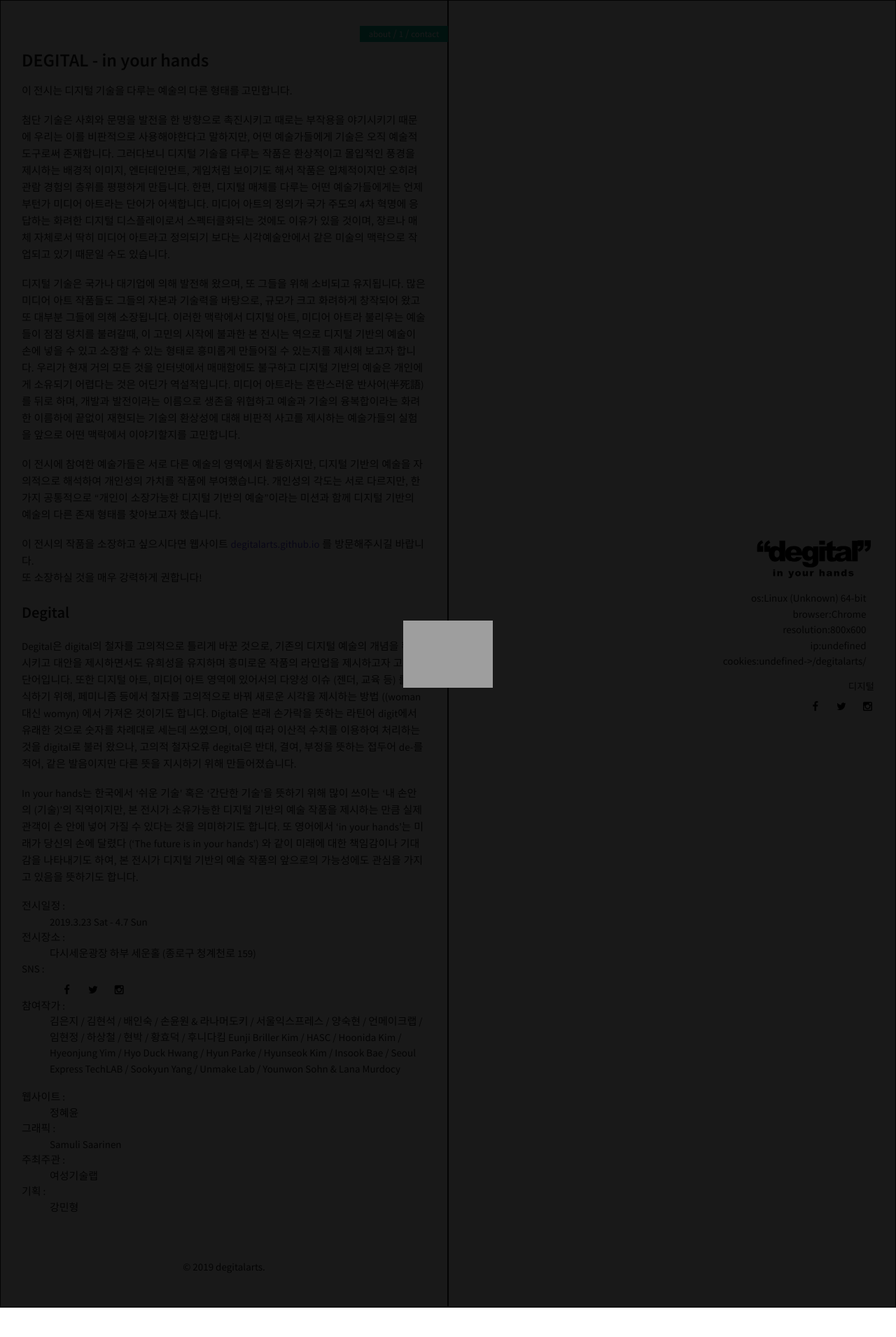
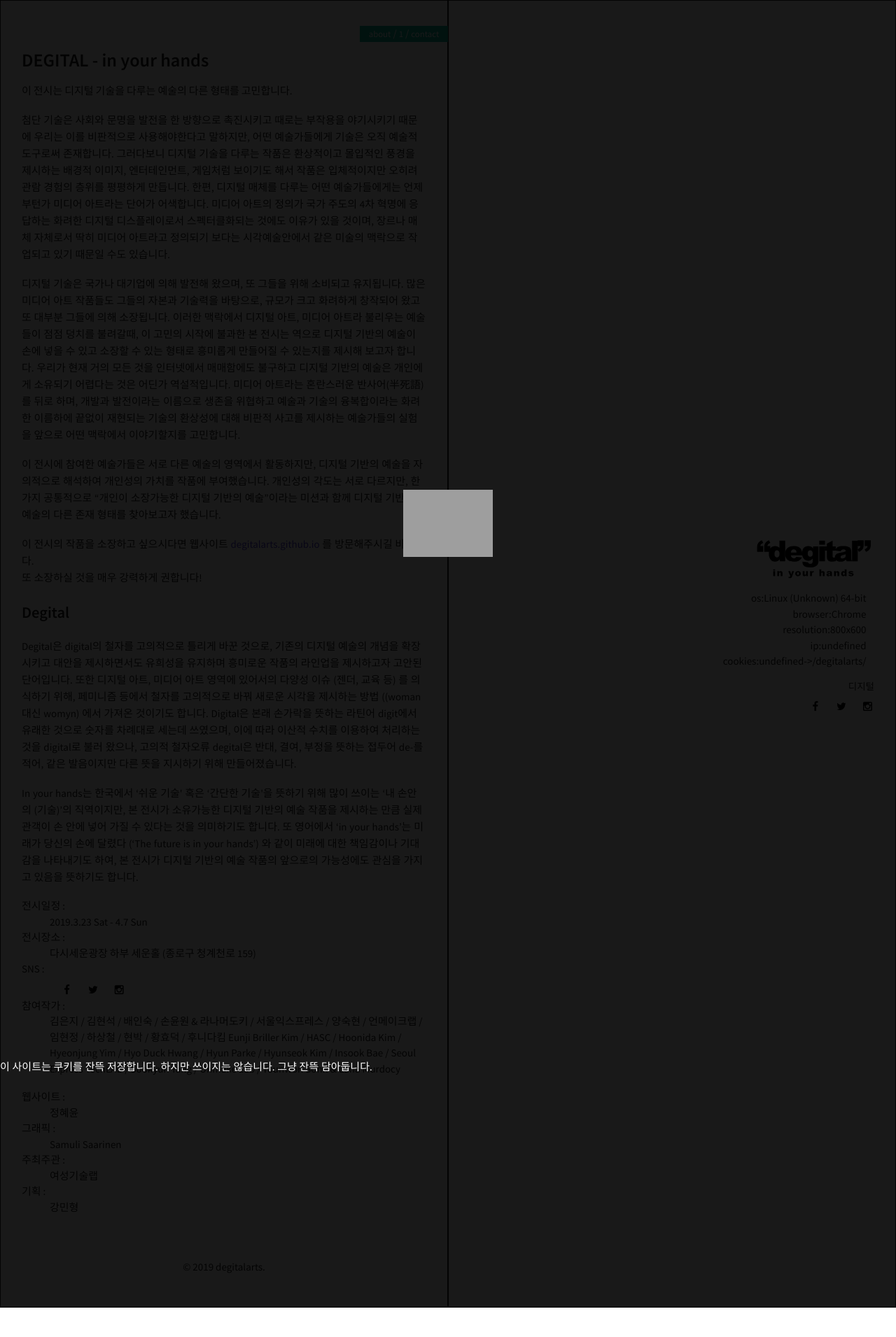
Before and after one commit to degitalarts/degitalarts, a Jekyll site: the page built from index.html, in a window 1280 px wide. Shown: the whole page at 70% size. Built offline with Jekyll 4.4.1, drawn with Linux system fonts in a browser that asks for light colours; comment, search, counter and statistics services are not loaded; after the commit the page ends 1869 px from its top, so only the background shows below that.

Commit message:
Update default.html

```diff
--- a/_layouts/default.html
+++ b/_layouts/default.html
@@ -5,7 +5,7 @@
 
 <body>
   <div class="layerPop" id="21628" style="position: absolute; top: 0px; left: 0; width: 100%; height: 100vh; border: 0px; margin-left: 0px; display: block; background-color: rgba(0, 0, 0, 0.9); z-index: 10000;">
-  <a href="#none" onclick="redirectPopupPage('/promotion/haruPlanDetail.do?planNumber=36244&amp;SKM_CD=100101')" style="width: 100%; height: 100vh; display: block; background: url({{ site.url }}/img/Cookie.png) no-repeat center; background-size: 10%;" usemap="#Map21628">
+  <a href="#none" onclick="redirectPopupPage('/promotion/haruPlanDetail.do?planNumber=36244&amp;SKM_CD=100101')" style="width: 100%; height: 80vh; display: block; background: url({{ site.url }}/img/Cookie.png) no-repeat center; background-size: 10%;" usemap="#Map21628">
 
   </a>
   <p style="color: #fff; vertical-align: baseline; word-break: keep-all;">
```
